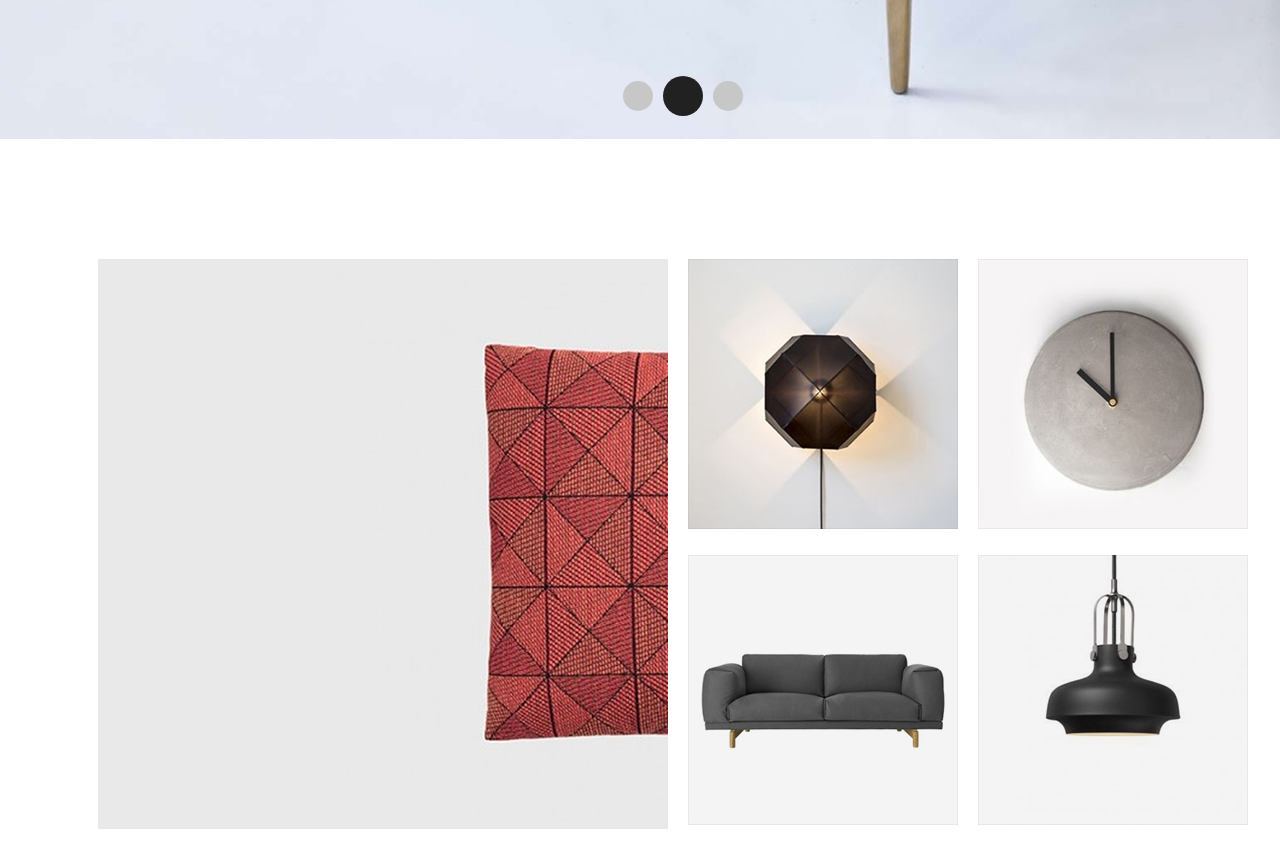
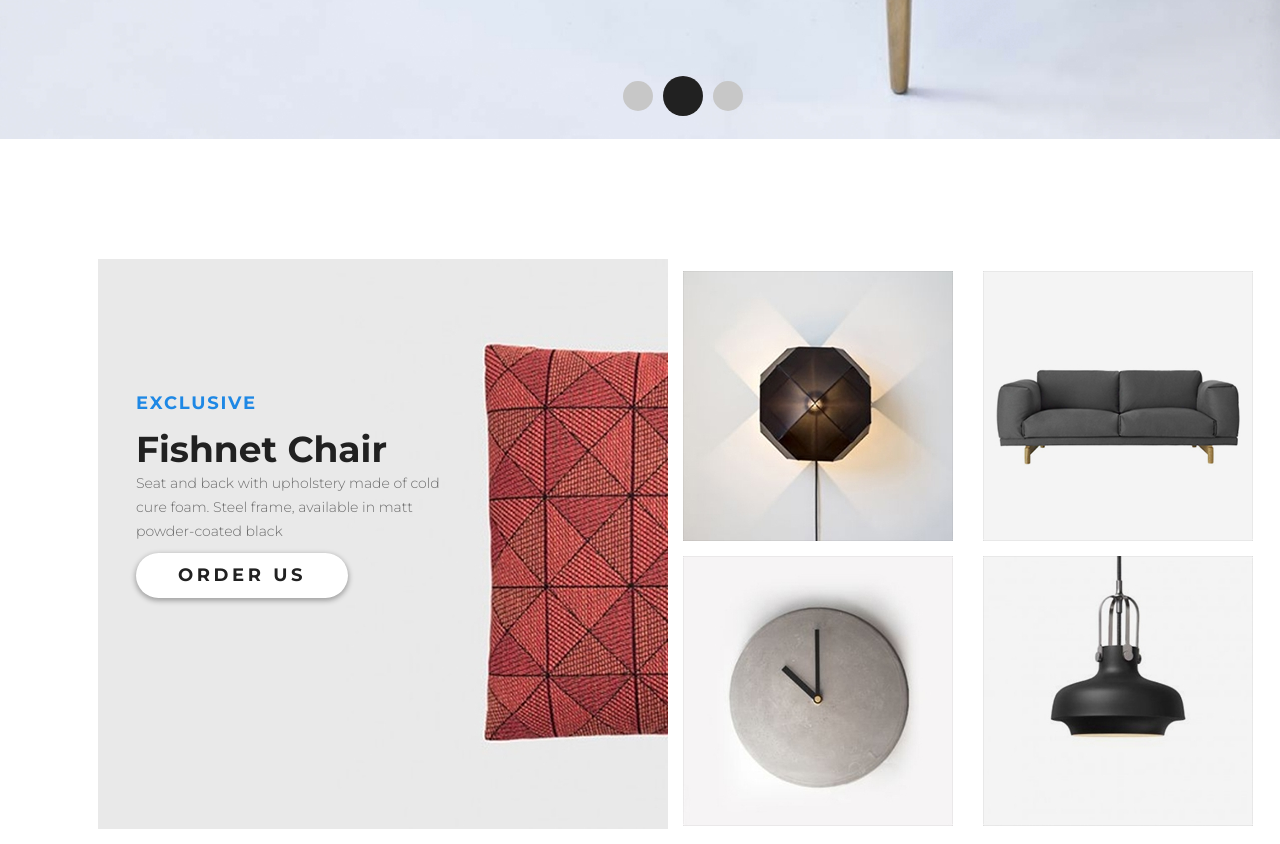
Before and after one commit to NVPnf/homework6, a plain HTML site: page index.html in a window 1280 px wide. Shown: the part 3980-4824 px from the top of the page. Drawn offline with Linux system fonts and the light colour scheme.

Commit message:
text cont 6 + button3,4 hover

```diff
--- a/index.html
+++ b/index.html
@@ -104,8 +104,15 @@
     </div>
     <div class="container6">
         <div class="product-photo6">
+            <div class="product6-detailed">
+                <div class="text-product-6-detailed">
+                    <p class="text-exclusive6">exclusive</p>
+                    <h4 class="text-header-detailed6">Fishnet Chair</h4>
+                    <p class="text-main-cont6 clearfix">Seat and back with upholstery made of cold cure foam. Steel frame, available in matt powder-coated black</p>
+                    <a href="#" class="button6">Order Us</a>
+                </div>
+            </div>
             <ul class="prod-foto">
-                <li class="prod-foto-link6 product-photo-link-main"><a href="#" class="photo"><img src="img/cont6-prod1.jpg" alt="photo6main"></a></li>
                 <li class="prod-foto-link6"><a href="#" class="photo"><img src="img/cont6-prod2.jpg" alt="photo6"></a></li>
                 <li class="prod-foto-link6"><a href="#" class="photo"><img src="img/cont6-prod3.png" alt="photo6"></a></li>
                 <li class="prod-foto-link6"><a href="#" class="photo"><img src="img/cont6-prod4.jpg" alt="photo6"></a></li>
--- a/style.css
+++ b/style.css
@@ -118,6 +118,8 @@ body {
     text-decoration: none;
 }
 
+.button6:hover:after,
+.button3:hover:after,
 .button:hover:after {
     content: ">";
 }
@@ -160,8 +162,6 @@ body {
     padding-top: 120px;
 }
 
-.container2 .product.container2 .characteristic {}
-
 .container2 .characteristic a {
     color: #6c6c6c;
     font-size: 36px;
@@ -177,8 +177,6 @@ body {
     text-decoration: none;
     border-bottom: 3px solid #212121;
 }
-
-.container2 .all-products {}
 
 .all-products a {
     color: #212121;
@@ -217,8 +215,6 @@ body {
 .container3 .detailed {
     display: flex;
 }
-
-.container3 .product-detailed {}
 
 .container3 .text-product-1-detailed {
     height: 683px;
@@ -319,6 +315,7 @@ body {
     width: 370px;
 }
 
+/*fifth */
 .container5 {
     width: 1366px;
     margin: 0 auto;
@@ -382,40 +379,101 @@ body {
     margin-bottom: 0;
 }
 
+/*sixth */
 .container6 {
     margin: 0 auto;
     width: 1366px;
 }
 
+.product-photo6 {
+    display: flex;
+    justify-content: space-between;
+    height: 800px;
+    width: 1170px;
+}
+
 .container6 .product-photo6 {
-    height: 810px;
+    margin: 0 auto;
+    margin-top: 120px;
+    margin-bottom: -150px;
+}
+
+.text-product-6-detailed {
+    background-image: url(img/cont6-prod1.jpg);
+    height: 570px;
+    width: 570px;
+}
+
+.text-exclusive6 {
+    padding-top: 120px;
+    color: #1e88e5;
+    font-size: 18px;
+    font-weight: 700;
+    line-height: 48px;
+    text-transform: uppercase;
+    letter-spacing: 1.8px;
+    padding-left: 38px;
+}
+
+.text-header-detailed6 {
+    color: #212121;
+    font-size: 36px;
+    font-weight: 700;
+    padding-left: 38px;
+}
+
+.text-main-cont6 {
+    color: #6c6c6c;
+    font-size: 14px;
+    font-weight: 300;
+    line-height: 24.04px;
+    width: 332px;
+    padding-left: 38px;
+    margin-bottom: 10px;
 }
 
 .container6 .prod-foto {
-    padding-top: 120px;
-    padding-left: 98px;
-    width: 1170px;
+    display: flex;
+    flex-flow: row wrap;
+    justify-content: space-around;
     height: 570px;
-    display: flex;
-    flex-flow: column wrap;
-    justify-content: space-between;
+    margin-top: 1%;
 }
 
 .container6 .prod-foto-link6 {
     list-style-type: none;
 }
 
-.container6 .prod-foto-link6.container6 .photo {}
-
 .container6 img[alt="photo6"] {
     height: 270px;
     width: 270px;
 }
 
+.button6 {
+    box-shadow: 0 2px 5px 1px rgba(33, 33, 33, 0.35);
+    border-radius: 23px;
+    background-color: #ffffff;
+    color: #212121;
+    font-size: 18px;
+    font-weight: 700;
+    line-height: 24px;
+    text-transform: uppercase;
+    letter-spacing: 3.6px;
+    text-align: center;
+    width: 212px;
+    height: 45px;
+    line-height: 45px;
+    display: inline-block;
+    text-decoration: none;
+    margin-left: 38px;
+}
+
+/*footer */
 .container7 {
     width: 1366px;
     margin: 0 auto;
-    height: 1000px
+    height: 1000px;
+    clear: both;
 }
 
 .column {
@@ -424,8 +482,6 @@ body {
     padding-left: 98px;
     padding-right: 98px;
 }
-
-.container7 .contacts {}
 
 .container7 .text-contacts {
     height: 516px;
@@ -451,7 +507,6 @@ body {
     line-height: 72px;
     text-transform: uppercase;
     width: 407px;
-
 }
 
 .container7 .text-main {
@@ -462,16 +517,10 @@ body {
     margin-bottom: 33px;
 }
 
-.container7 .Ios {}
-
 .container7 .Ios img {
     width: 135px;
     height: 40px;
 }
-
-.container7 .Gplay {}
-
-.container7 .Gplay img {}
 
 .container7 footer {
     background-color: #f7f7f7;
@@ -500,24 +549,20 @@ body {
     width: 221px;
 }
 
-.container7 br {}
-
 .container7 .useful {
     display: block;
     width: 40%;
+
 }
 
-.container7 .useful .contactus {}
+.container7 .useful-ul {
 
-.container7 .useful-ul {
     list-style-type: none;
     display: flex;
     height: 132px;
     flex-flow: column wrap;
     line-height: 40px;
 }
-
-.container7 li {}
 
 .container7 .useful-link {
     color: #212121;
@@ -542,16 +587,9 @@ body {
     width: 363px;
 }
 
-.container7 .intouch .contactus {}
-
-.container7 .intouch p {}
-
-.container7 .e-mail {}
-
 .container7 input {
     margin-top: 30px;
     margin-left: 5px;
-
 }
 
 .container7 input[type="email"] {
@@ -566,10 +604,6 @@ body {
     margin-top: 60px;
 }
 
-.container7 .copyright-text {}
-
-.container7 .copyright-text p {}
-
 .social {
     display: flex;
 }
@@ -583,12 +617,6 @@ body {
     text-align: center;
 }
 
-.container7 .social .paggination-circle {}
-
-.container7 .social .paggination-circle {}
-
-.container7 .social .paggination-circle.container7 div.terms {}
-
 .container7 a.terms {
     text-decoration: none;
 }
```
